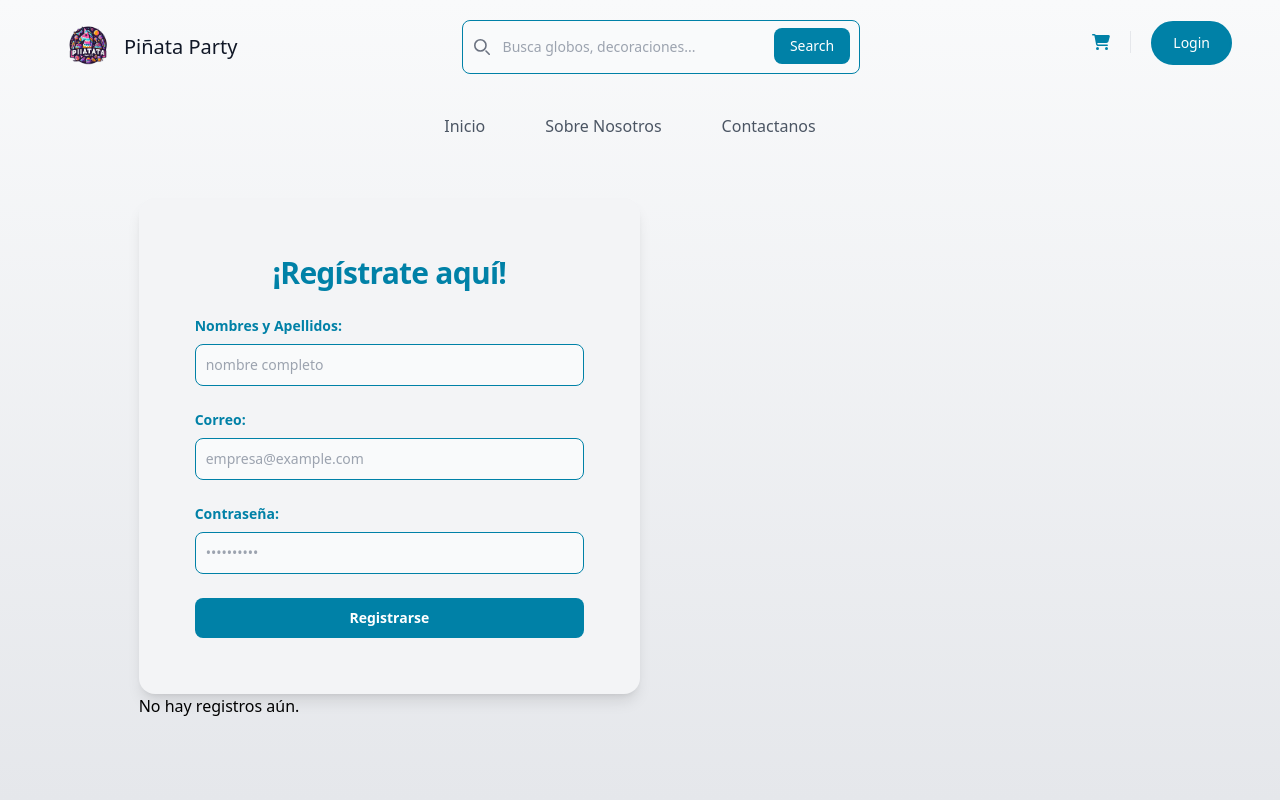
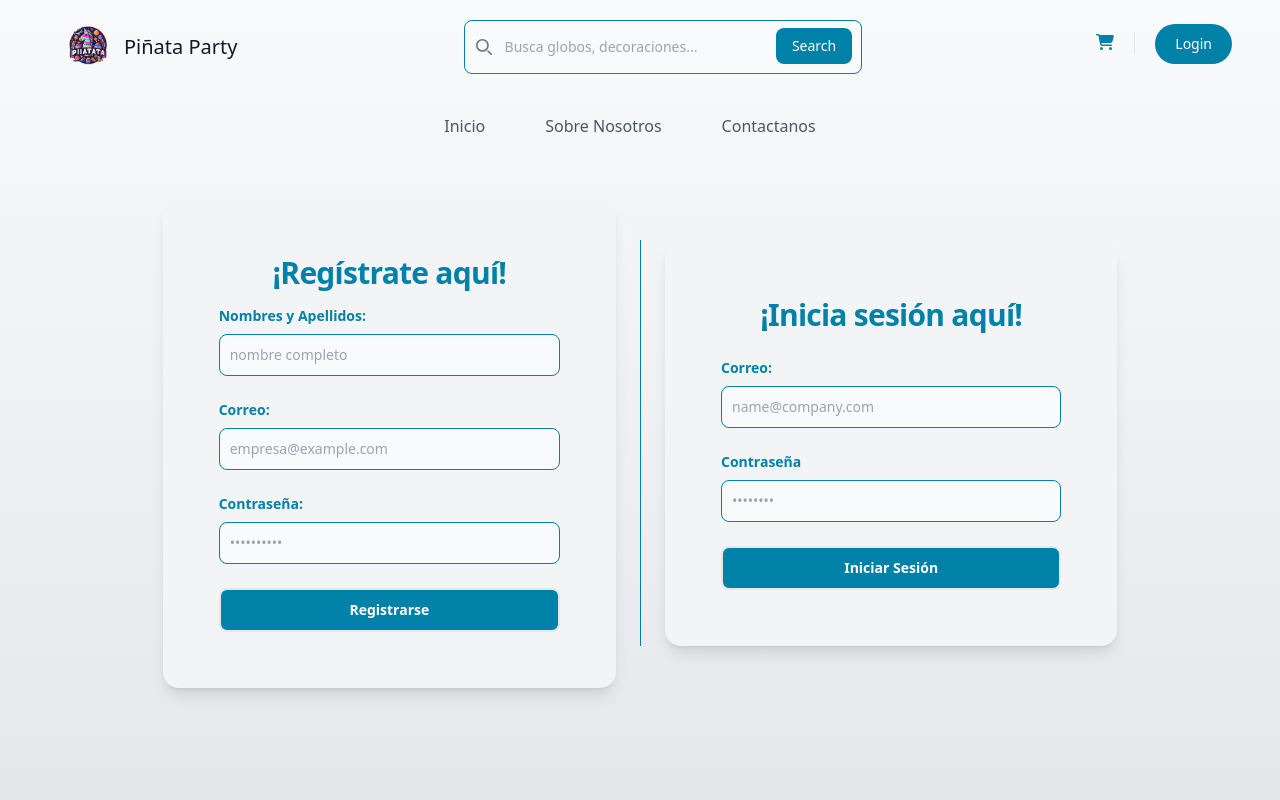
Before and after one commit to TiburoncinUjaja/Pi-ateria-Lenguajes, a React (Vite) app: page /login in a window 1280 px wide. Shown: the top 800 px of the page. Built offline with nearby package versions, Linux system fonts and the light colour scheme; what tw-elements-react would draw is missing.

Commit message:
Se agrgó Iniciar Sesión (front)

```diff
--- /dev/null
+++ b/src/components/FormLogin.jsx
@@ -0,0 +1,28 @@
+import React from 'react'
+
+const FormLogin = () => {
+  return (
+  <div className="flex flex-col items-center justify-center px-6 py-8 mx-auto lg:py-0 w-1/2">
+      <div className="w-full shadow-lg rounded-2xl p-6 inline-block bg-gray-100 h-full">
+          <div className="p-6 space-y-4 md:space-y-6 sm:p-8">
+              <h1 className="text-3xl font-bold leading-tight tracking-tight text-Azul-oscuro text-center">
+                    ¡Inicia sesión aquí!
+              </h1>
+              <form className="space-y-4 md:space-y-6" action="#">
+                  <div>
+                      <label htmlFor="email" className="block mb-2 text-sm font-semibold text-Azul-oscuro">Correo:</label>
+                      <input type="email" name="email" id="email" className="bg-gray-50 border border-Azul-oscuro text-Azul-oscuro sm:text-sm rounded-lg block w-full p-2.5" placeholder="name@company.com" required=""/>
+                  </div>
+                  <div>
+                      <label htmlFor="password" className="block mb-2 text-sm font-semibold text-Azul-oscuro">Contraseña</label>
+                      <input type="password" name="password" id="password" placeholder="••••••••" className="bg-gray-50 border border-Azul-oscuro text-Azul-oscuro sm:text-sm rounded-lg block w-full p-2.5" required=""/>
+                  </div>
+                  <button type="submit" className="w-full text-white bg-Azul-oscuro font-semibold rounded-lg text-sm px-5 py-2.5 hover:text-Azul-oscuro hover:bg-Beige hover:border-Azul-oscuro border-2 text-center">Iniciar Sesión</button>
+              </form>
+          </div>
+      </div>
+  </div>
+  )
+}
+
+export default FormLogin
--- a/src/components/FormRegister.jsx
+++ b/src/components/FormRegister.jsx
@@ -33,11 +33,11 @@ const FormRegister = () => {
         });
     };
     return (
-        <section className="w-1/2">
-          <div className="flex flex-col items-center justify-center py-8 mx-auto lg:py-0">
-            <div className="w-full shadow-lg rounded-2xl p-6 inline-block bg-gray-100">
+
+          <div className="flex flex-col items-center justify-center py-8 px-6 mx-auto lg:py-0 w-1/2">
+            <div className="w-full shadow-lg rounded-2xl p-6 inline-block bg-gray-100 h-full">
               <div className="p-6 space-y-4 md:space-y-6 sm:p-8">
-                <h1 className="text-3xl font-bold leading-tight tracking-tight text-Azul-oscuro text-center">
+                <h1 className="text-3xl font-bold leading-tight tracking-tight text-Azul-oscuro text-center h-7">
                   ¡Regístrate aquí!
                 </h1>
                 <form className="space-y-4 md:space-y-6" onSubmit={handleSubmit}>
@@ -82,7 +82,7 @@ const FormRegister = () => {
                   </div>
                   <button
                     type="submit"
-                    className="w-full text-white bg-Azul-oscuro hover:bg-Azul-oscuro font-semibold rounded-lg text-sm px-5 py-2.5 text-cente"
+                    className="w-full text-white bg-Azul-oscuro font-semibold rounded-lg text-sm px-5 py-2.5 hover:text-Azul-oscuro hover:bg-Beige hover:border-Azul-oscuro border-2 text-center"
                   >
                     Registrarse
                   </button>
@@ -90,7 +90,7 @@ const FormRegister = () => {
               </div>
             </div>
           </div>
-        </section>
+
       );
     };
 
--- a/src/components/Header.jsx
+++ b/src/components/Header.jsx
@@ -35,7 +35,7 @@ const Header = () => {
                         <FontAwesomeIcon className='px-5 py-3 ' icon={faCartShopping} style={{ color: "#0081A7", }} />
                     </Link>
                     <Link to="/login" className='px-5'>
-                        <button type="button" className="text-white bg-Azul-oscuro hover:bg-Azul-claro border-2 border-Azul-oscuro hover:text-Azul-oscuro font-medium rounded-full text-sm px-5 py-2.5 text-center me-2 mb-2">Login</button>
+                        <button type="button" className="text-white bg-Azul-oscuro hover:border-Azul-oscuro hover:border-2  hover:text-Azul-oscuro hover:bg-Beige font-medium rounded-full text-sm px-5 py-2.5 text-center me-2 mb-2">Login</button>
                     </Link>
                 </div>
 
--- a/src/pages/Login.jsx
+++ b/src/pages/Login.jsx
@@ -1,13 +1,17 @@
 import React from 'react'
 import FormRegister from '../components/FormRegister'
 import RegistroList from '../components/RegisterList'
+import FormLogin from '../components/FormLogin'
 
 
 const Login = () => {
   return (
     <div>
-    <FormRegister/>
-    <RegistroList />
+      <div className="g-6 flex h-full flex-wrap items-center justify-center flex h-50 divide-x divide-Azul-oscuro">
+        <FormRegister />
+        <FormLogin />
+      </div>
+
     </div>
   )
 }
```
